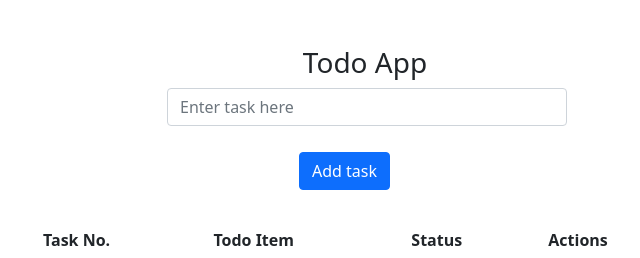
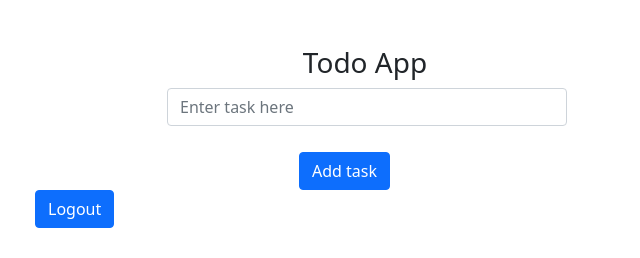
Before and after one commit to maaz2412/Maaztodo, a Django app: page /home/ in a window 1280 px wide. Shown: the part 206-464 px from the top of the page, without its empty margins (275-915 px from the left). Run offline with Django 5.2, Linux system fonts and the light colour scheme; a user stored in the database is signed in; data comes from the database, SQL or seed files in the repository; both versions use the stored data as it was after the commit; lists and menus that the app fills with data are empty.

Commit message:
Logout in home

```diff
--- a/todoapp/templates/todoapp/homepage.html
+++ b/todoapp/templates/todoapp/homepage.html
@@ -27,6 +27,17 @@
               </div>
               <button type="submit" style="margin-left: 40%; margin-top: 10px;" class="btn btn-primary">Add task</button>
             </form>
+      </div>
+      <div>
+        {% if user.is_authenticated %}
+        <button class="btn btn-primary">
+          <a style="text-decoration: none; color:white;" href="{% url 'logout-user' %}">Logout</a>
+        </button>
+        {% else %}
+        <button class="btn btn-primary">
+          <a  style="text-decoration: none;" href="{% url 'login' %}">Login</a>
+        </button>
+        {% endif %}
       </div>
       <table class="table" style="margin-top: 30px;">
           <thead>
```
Also changed, not shown: db.sqlite3.
